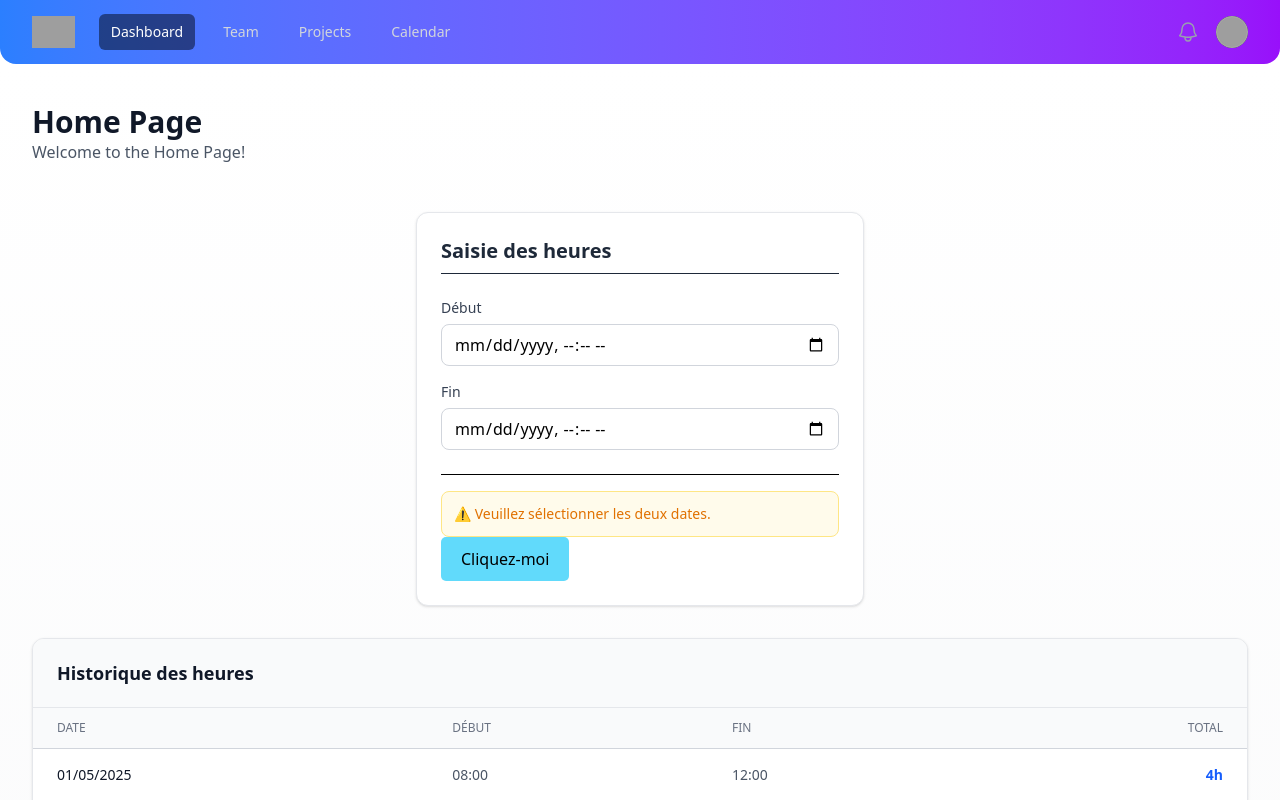
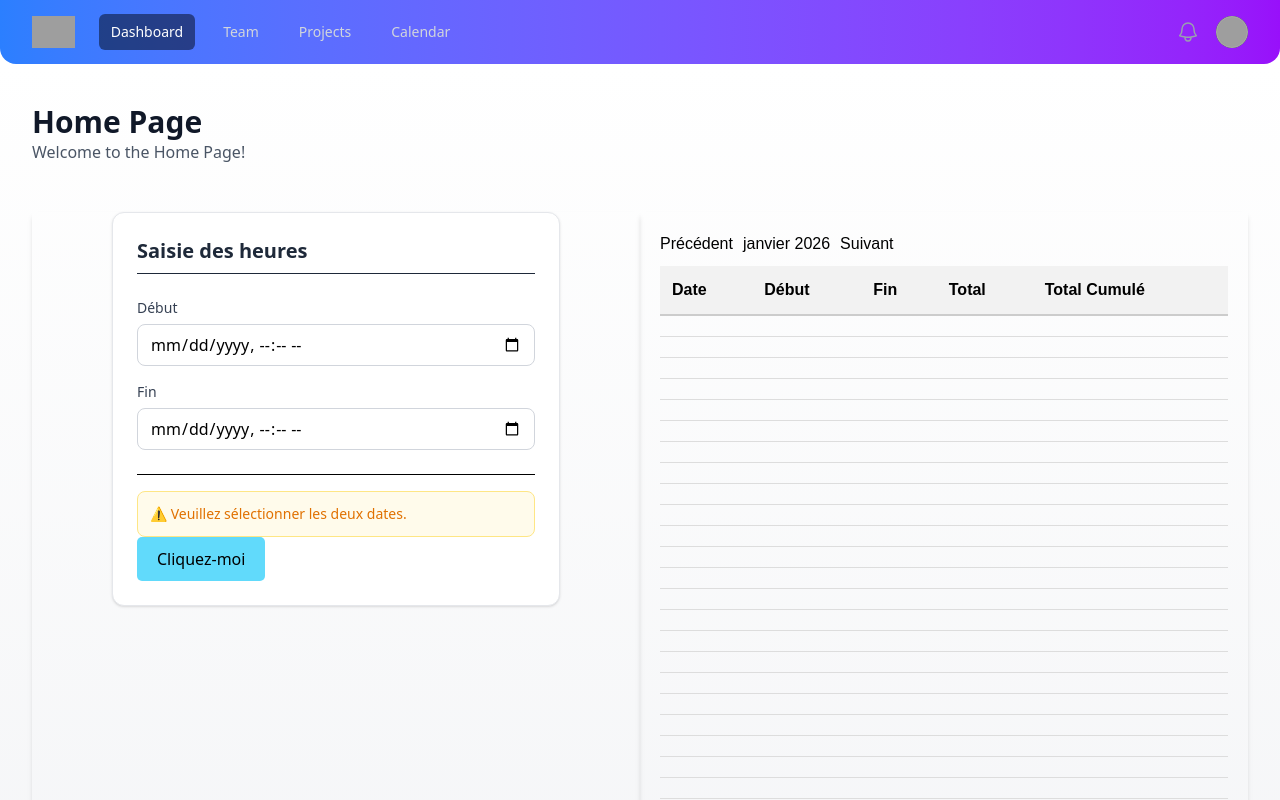
Before and after one commit to Kilian-I/McDoCalendar, a React (Vite) app: page /home in a window 1280 px wide. Shown: the top 800 px of the page. Built offline with nearby package versions, Linux system fonts and the light colour scheme; grey boxes are pictures that could not be loaded.

Commit message:
calendar in progress, set up the calendar by month

```diff
--- a/src/components/TableCalendar.component.tsx
+++ b/src/components/TableCalendar.component.tsx
@@ -1,29 +1,61 @@
-//src/components/TableCalendar.component.tsx
+// src/components/TableCalendar.component.tsx
+import { useEffect, useState } from "react";
+
+type DayRow = {
+  key : number;
+  day?: number;
+};
+
 const TableCalendrier = () => {
-  const maintenant = new Date();
-  const annee = maintenant.getFullYear();
-  const mois = maintenant.getMonth();
+  const [currentMonth, setCurrentMonth] = useState(
+    new Date(new Date().getFullYear(), new Date().getMonth(), 1)
+  );
+  const [sizeTable, setSizeTable] = useState<DayRow[]>([]);
 
-  // Nom du mois pour l'affichage
-  const nomMois = maintenant.toLocaleString('fr-FR', { month: 'long', year: 'numeric' });
-  // Calcul du nombre de jours dans le mois
-  const nombreDeJours = new Date(annee, mois + 1, 0).getDate();
+  // month days
+  const getDayByMonth = (date: Date) => {
+    return new Date(date.getFullYear(), date.getMonth() + 1, 0).getDate();
+  };
 
-  // Génération des données du tableau
-  const lignes = [];
-  for (let jour = 1; jour <= nombreDeJours; jour++) {
-    lignes.push({
-      date: `${jour.toString().padStart(2, '0')}/${(mois + 1).toString().padStart(2, '0')}/${annee}`,
-      debut: "09:00",
-      fin: "17:00",
-      total: "8h",
-      cumule: `${jour * 8}h` // Simulation de cumul
+  // Create table by change month
+  useEffect(() => {
+    const daysInMonth = getDayByMonth(currentMonth);
+    const rows: DayRow[] = [];
+
+    for (let i = 1; i <= daysInMonth; i++) {
+      rows.push({ key : i  });
+    }
+    console.log(rows)
+    setSizeTable(rows);
+  }, [currentMonth]);
+
+  // Change month
+  const changeMonth = (decalage: number) => {
+    setCurrentMonth(prevDate => {
+      const nouvelleDate = new Date(prevDate);
+      nouvelleDate.setMonth(nouvelleDate.getMonth() + decalage);
+      return nouvelleDate;
     });
-  }
+  };
+
+  // Styles
+  const styles = {
+    th: { padding: '12px', borderBottom: '2px solid #ccc' },
+    td: { padding: '10px' }
+  };
 
   return (
     <div style={{ padding: '20px', fontFamily: 'sans-serif' }}>
-      <h2 style={{ textTransform: 'capitalize' }}>Tableau de bord : {nomMois}</h2>
+      <div>
+        <button onClick={() => changeMonth(-1)}>Précédent</button>
+        <span style={{ margin: '0 10px' }}>
+          {currentMonth.toLocaleString('fr-FR', {
+            month: 'long',
+            year: 'numeric'
+          })}
+        </span>
+        <button onClick={() => changeMonth(1)}>Suivant</button>
+      </div>
 
       <table style={{ width: '100%', borderCollapse: 'collapse', marginTop: '10px' }}>
         <thead>
@@ -36,13 +68,13 @@ const TableCalendrier = () => {
           </tr>
         </thead>
         <tbody>
-          {lignes.map((ligne, index) => (
-            <tr key={index} style={{ borderBottom: '1px solid #ddd' }}>
-              <td style={styles.td}>{ligne.date}</td>
-              <td style={styles.td}>{ligne.debut}</td>
-              <td style={styles.td}>{ligne.fin}</td>
-              <td style={styles.td}>{ligne.total}</td>
-              <td style={styles.td}>{ligne.cumule}</td>
+          {sizeTable.map((ligne) => (
+            <tr key={ligne.day} style={{ borderBottom: '1px solid #ddd' }}>
+              <td style={styles.td}>{ligne.day}</td>
+              <td style={styles.td}></td>
+              <td style={styles.td}></td>
+              <td style={styles.td}></td>
+              <td style={styles.td}></td>
             </tr>
           ))}
         </tbody>
@@ -51,10 +83,4 @@ const TableCalendrier = () => {
   );
 };
 
-// Petits styles rapides pour la lisibilité
-const styles = {
-  th: { padding: '12px', borderBottom: '2px solid #ccc' },
-  td: { padding: '10px' }
-};
-
 export default TableCalendrier;
--- a/src/mocks/workedHours.ts
+++ b/src/mocks/workedHours.ts
@@ -1,13 +1,46 @@
-export interface WorkSession {
-  id: string;
-  dateDebut: string;
-  dateFin: string;
-  total: number;
+export interface WorkPeriod {
+  debut: string;
+  fin: string;
 }
 
-export const MOCK_WORK_HOURS: WorkSession[] = [
-  { id: '1', dateDebut: '2025-05-01T08:00', dateFin: '2025-05-01T12:00', total: 4 },
-  { id: '2', dateDebut: '2025-05-01T13:00', dateFin: '2025-05-01T16:00', total: 4 },
-  { id: '3', dateDebut: '2025-05-02T09:00', dateFin: '2025-05-02T17:00', total: 8 },
-  { id: '4', dateDebut: '2025-05-03T14:00', dateFin: '2025-05-03T18:00', total: 4 },
+export interface DaySessions {
+  [date: string]: WorkPeriod[];
+}
+
+export const TRY_MOCK: DaySessions[] = [
+  // SEMAINE 1
+  { "2026-01-01": [{ debut: "08:00", fin: "13:00" }, { debut: "18:00", fin: "21:00" }] }, // Jeudi (Journée coupée)
+  { "2026-01-02": [{ debut: "09:00", fin: "17:00" }] }, // Vendredi
+  // 03 & 04 : Repos (Samedi/Dimanche)
+
+  // SEMAINE 2
+  { "2026-01-05": [{ debut: "08:30", fin: "16:30" }] }, // Lundi
+  { "2026-01-06": [{ debut: "08:00", fin: "12:00" }, { debut: "14:00", fin: "18:00" }] }, // Mardi
+  { "2026-01-07": [{ debut: "09:00", fin: "17:00" }] }, // Mercredi
+  { "2026-01-08": [{ debut: "08:00", fin: "16:00" }] }, // Jeudi
+  { "2026-01-09": [{ debut: "09:00", fin: "12:00" }] }, // Vendredi (Demi-journée)
+  // 10 & 11 : Repos
+
+  // SEMAINE 3
+  { "2026-01-12": [{ debut: "08:00", fin: "17:00" }] },
+  { "2026-01-13": [{ debut: "08:00", fin: "12:00" }, { debut: "13:00", fin: "17:00" }] },
+  { "2026-01-14": [{ debut: "09:00", fin: "18:00" }] },
+  { "2026-01-15": [{ debut: "08:30", fin: "17:30" }] },
+  { "2026-01-16": [{ debut: "09:00", fin: "16:00" }] },
+  // 17 & 18 : Repos
+
+  // SEMAINE 4
+  { "2026-01-19": [{ debut: "08:00", fin: "16:00" }] },
+  { "2026-01-20": [{ debut: "08:00", fin: "12:00" }, { debut: "13:00", fin: "17:00" }] },
+  { "2026-01-21": [{ debut: "09:00", fin: "17:00" }] },
+  { "2026-01-22": [{ debut: "08:00", fin: "17:00" }] },
+  { "2026-01-23": [{ debut: "08:00", fin: "15:00" }] },
+  // 24 & 25 : Repos
+
+  // SEMAINE 5
+  { "2026-01-26": [{ debut: "08:30", fin: "16:30" }] },
+  { "2026-01-27": [{ debut: "08:00", fin: "12:00" }, { debut: "14:00", fin: "18:00" }] },
+  { "2026-01-28": [{ debut: "09:00", fin: "17:00" }] },
+  { "2026-01-29": [{ debut: "08:00", fin: "16:00" }] },
+  { "2026-01-30": [{ debut: "09:00", fin: "12:00" }] }
 ];
--- a/src/pages/Home.page.tsx
+++ b/src/pages/Home.page.tsx
@@ -17,9 +17,14 @@ export default function HomePage() {
         </div>
       </section>
       <section className="mx-auto max-w-7xl px-6 pb-12 lg:px-8">
+        <div className="flex">
+          <div className="shadow-md w-full">
         <AddHours/>
-        <WorkedHours  />
+        </div>
+        <div className="shadow-md w-full">
         <TableCalendrier/>
+        </div>
+        </div>
       </section>
     </main>
     </>
```
